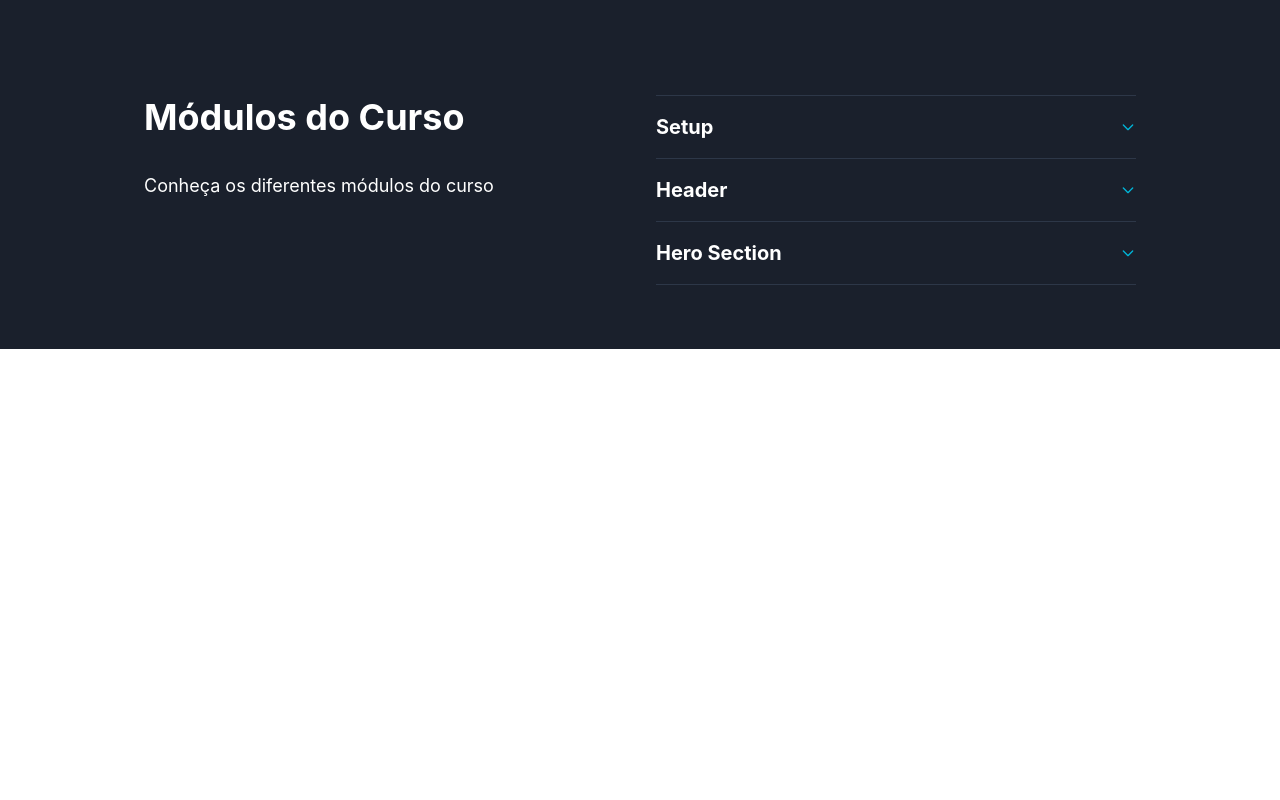
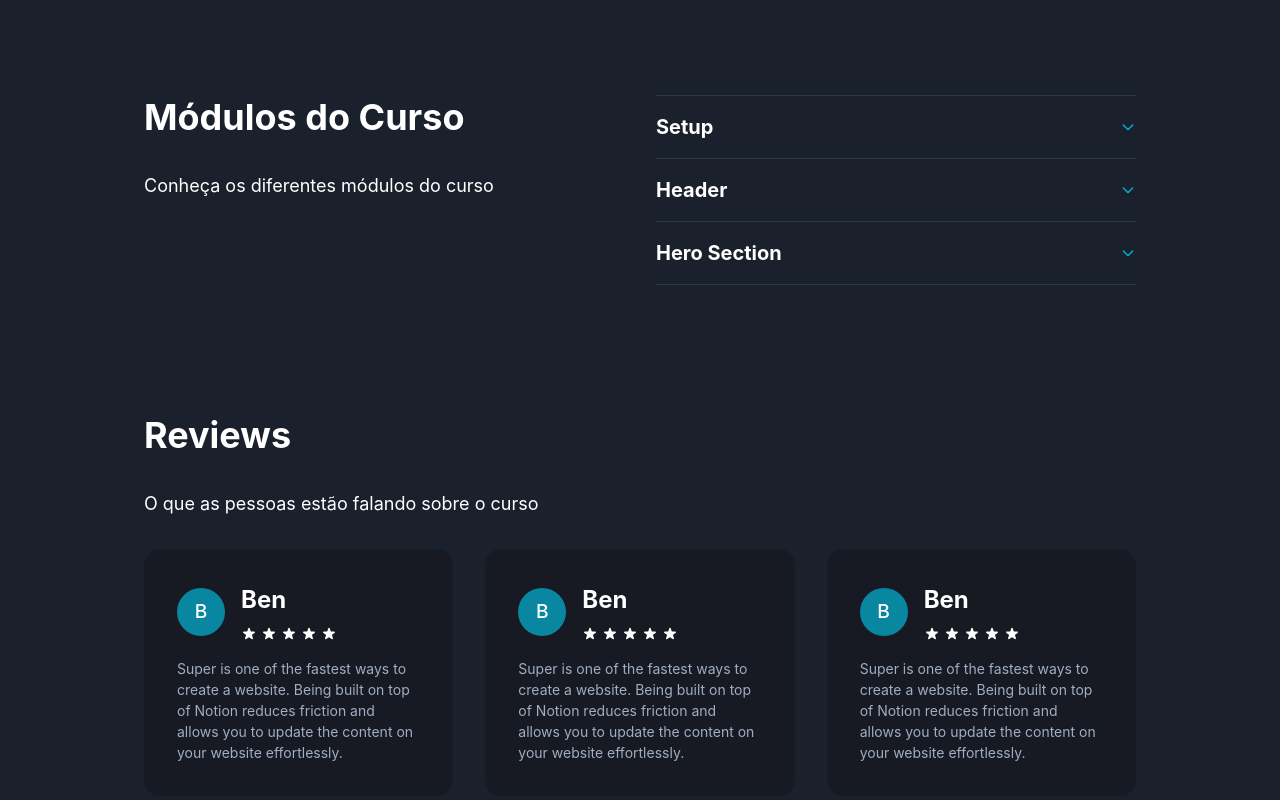
Before and after one commit to fischerafael/curso-landing-page, a Next.js app: page / in a window 1280 px wide. Shown: the part 1080-1880 px from the top of the page. Before the commit the page ends 1429 px from the top, so only its background shows below. Built offline with nearby package versions, Linux system fonts and the light colour scheme.

Commit message:
feat: refactored sections

```diff
--- a/src/components/Card/index.tsx
+++ b/src/components/Card/index.tsx
@@ -1,4 +1,5 @@
 import * as Chakra from "@chakra-ui/react";
+import * as Icon from "react-icons/hi";
 import { IItem } from "@/src/entities/IItem";
 
 export type CardType = "benefit" | "review";
@@ -7,12 +8,16 @@ export interface CardBenefitProps extends IItem {
   type?: CardType;
 }
 
-export const CardContainer = ({
-  title,
-  description,
-  image,
-  type = "benefit",
-}: CardBenefitProps) => {
+export const CardContainer = (props: CardBenefitProps) => {
+  const cardMap = {
+    benefit: <BenefitCard {...props} />,
+    review: <ReviewCard {...props} />,
+  };
+
+  return cardMap[props.type!];
+};
+
+const BenefitCard = ({ title, description, image }: CardBenefitProps) => {
   const [firstItem] = description!;
 
   return (
@@ -38,3 +43,48 @@ export const CardContainer = ({
     </Chakra.VStack>
   );
 };
+
+const ReviewCard = ({ title, description, image }: CardBenefitProps) => {
+  const [firstItem] = description!;
+
+  const starsArray = Array(5).fill(null);
+
+  return (
+    <Chakra.VStack
+      w="full"
+      p="8"
+      align="flex-start"
+      bg="gray.900"
+      borderRadius="16"
+      spacing="4"
+      border="solid 1px"
+      borderColor="gray.900"
+      transition="0.5s"
+      _hover={{ border: "solid 1px", borderColor: "cyan.500" }}
+    >
+      <Chakra.HStack w="full" spacing="4" align="center" h="full">
+        {image}
+        <Chakra.VStack
+          align="flex-start"
+          spacing="2"
+          justify="space-between"
+          w="full"
+        >
+          <Chakra.Text fontSize="2xl" fontWeight="bold">
+            {title}
+          </Chakra.Text>
+
+          <Chakra.HStack spacing="1">
+            {starsArray.map((_, index) => (
+              <Chakra.Icon key={index} as={Icon.HiStar} />
+            ))}
+          </Chakra.HStack>
+        </Chakra.VStack>
+      </Chakra.HStack>
+
+      <Chakra.Text color="gray.400" fontSize="sm">
+        {firstItem}
+      </Chakra.Text>
+    </Chakra.VStack>
+  );
+};
--- a/src/components/CardsSection/index.tsx
+++ b/src/components/CardsSection/index.tsx
@@ -20,6 +20,13 @@ export const CardsSection = (props: CardsSectionProps) => {
         <Chakra.Text fontSize="4xl" fontWeight="bold" lineHeight="1.25">
           {props.title}
         </Chakra.Text>
+
+        {!!props.subTitle && (
+          <Chakra.Text fontSize="lg" maxW="500px">
+            {props.subTitle}
+          </Chakra.Text>
+        )}
+
         <Chakra.SimpleGrid w="full" h="full" columns={3} gap="8">
           {props.type === "benefit" &&
             props.items.map((item) => (
--- a/src/pages/PageLanding/index.tsx
+++ b/src/pages/PageLanding/index.tsx
@@ -2,7 +2,7 @@ import React from "react";
 import * as Chakra from "@chakra-ui/react";
 import { HeroSection } from "@/src/components/HeroSection";
 import { FeaturesSection } from "@/src/components/FeaturesSection";
-import { BENEFITS_SECTION, FEATURES_SECTION } from "../data";
+import { BENEFITS_SECTION, FEATURES_SECTION, REVIEWS_SECTION } from "../data";
 import { CardsSection } from "@/src/components/CardsSection";
 
 export const PageLanding = () => {
@@ -62,6 +62,13 @@ export const PageLanding = () => {
         title={FEATURES_SECTION.title}
         subTitle={FEATURES_SECTION.subTitle}
       />
+
+      <CardsSection
+        type="review"
+        items={REVIEWS_SECTION.items}
+        title={REVIEWS_SECTION.title}
+        subTitle={REVIEWS_SECTION.subTitle}
+      />
     </Chakra.VStack>
   );
 };
--- a/src/pages/data/index.tsx
+++ b/src/pages/data/index.tsx
@@ -1,4 +1,4 @@
-import { BenefitsSectionProps } from "@/src/components/BenefitsSection";
+import { CardsSectionProps } from "@/src/components/CardsSection";
 import { FeaturesSectionProps } from "@/src/components/FeaturesSection";
 import * as Chakra from "@chakra-ui/react";
 import * as Icon from "react-icons/hi";
@@ -29,7 +29,7 @@ export const FEATURES_SECTION: FeaturesSectionProps = {
   ],
 };
 
-export const BENEFITS_SECTION: BenefitsSectionProps = {
+export const BENEFITS_SECTION: CardsSectionProps = {
   items: [
     {
       id: "1",
@@ -68,3 +68,34 @@ export const BENEFITS_SECTION: BenefitsSectionProps = {
   ],
   title: "Benefícios",
 };
+
+export const REVIEWS_SECTION: CardsSectionProps = {
+  items: [
+    {
+      id: "1",
+      title: "Ben",
+      description: [
+        "Super is one of the fastest ways to create a website. Being built on top of Notion reduces friction and allows you to update the content on your website effortlessly.",
+      ],
+      image: <Chakra.Avatar bg="cyan.700" size="md" color="white" name="Ben" />,
+    },
+    {
+      id: "2",
+      title: "Ben",
+      description: [
+        "Super is one of the fastest ways to create a website. Being built on top of Notion reduces friction and allows you to update the content on your website effortlessly.",
+      ],
+      image: <Chakra.Avatar bg="cyan.700" size="md" color="white" name="Ben" />,
+    },
+    {
+      id: "3",
+      title: "Ben",
+      description: [
+        "Super is one of the fastest ways to create a website. Being built on top of Notion reduces friction and allows you to update the content on your website effortlessly.",
+      ],
+      image: <Chakra.Avatar bg="cyan.700" size="md" color="white" name="Ben" />,
+    },
+  ],
+  title: "Reviews",
+  subTitle: "O que as pessoas estão falando sobre o curso",
+};
```
